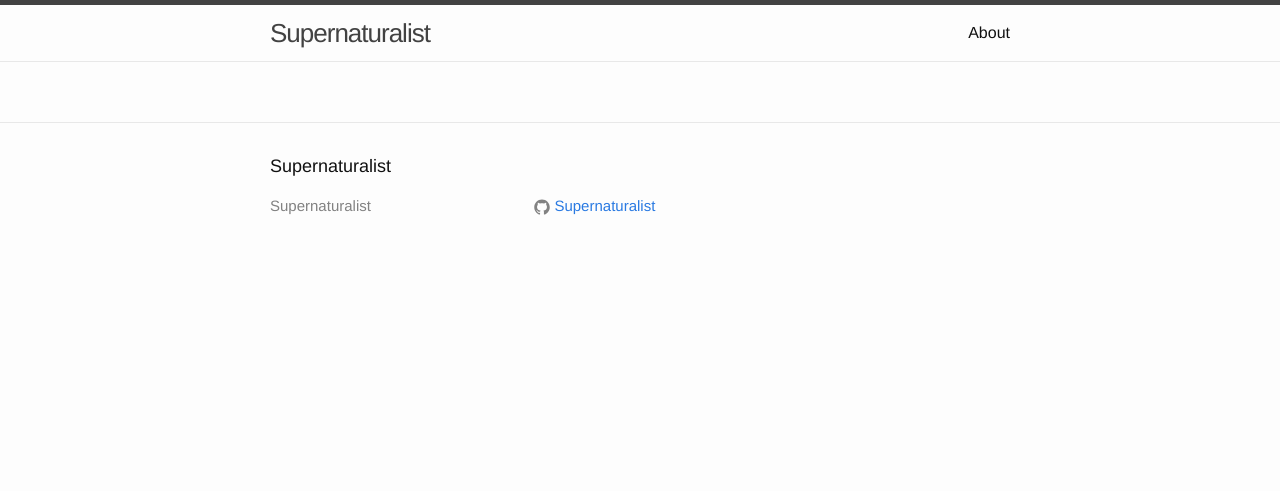
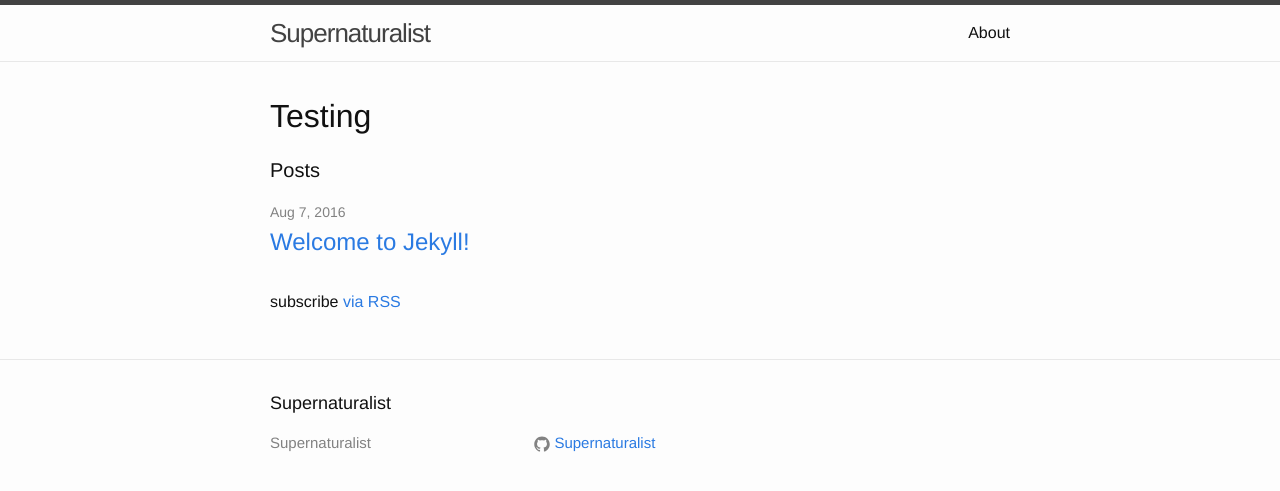
Before and after one commit to Supernaturalist/supernaturalist.github.io, a Jekyll site: the page built from index.html, in a window 1280 px wide. Shown: the top 491 px of the page. Built offline with Jekyll 4.4.1, drawn with Linux system fonts in a browser that asks for light colours.

Commit message:
Update index.html

```diff
--- a/index.html
+++ b/index.html
@@ -1,3 +1,31 @@
 ---
 layout: default
 ---
+
+<head>
+ <title>um</title>
+</head>
+
+<body>
+ <h1>Testing</h1>
+ <div class="home">
+
+  <h1 class="page-heading">Posts</h1>
+
+  <ul class="post-list">
+    {% for post in site.posts %}
+      <li>
+        <span class="post-meta">{{ post.date | date: "%b %-d, %Y" }}</span>
+
+        <h2>
+          <a class="post-link" href="{{ post.url | prepend: site.baseurl }}">{{ post.title }}</a>
+        </h2>
+      </li>
+    {% endfor %}
+  </ul>
+
+  <p class="rss-subscribe">subscribe <a href="{{ "/feed.xml" | prepend: site.baseurl }}">via RSS</a></p>
+
+ </div>
+
+</body>
```
